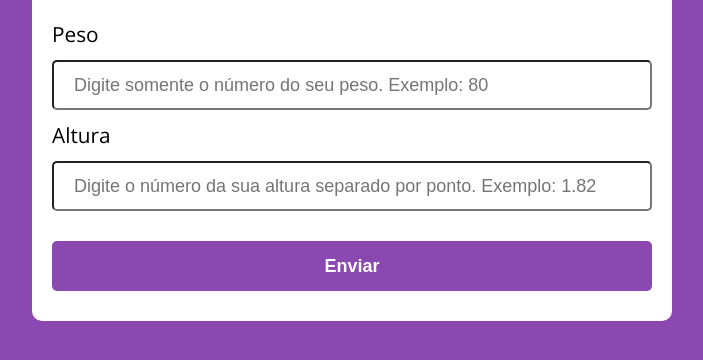
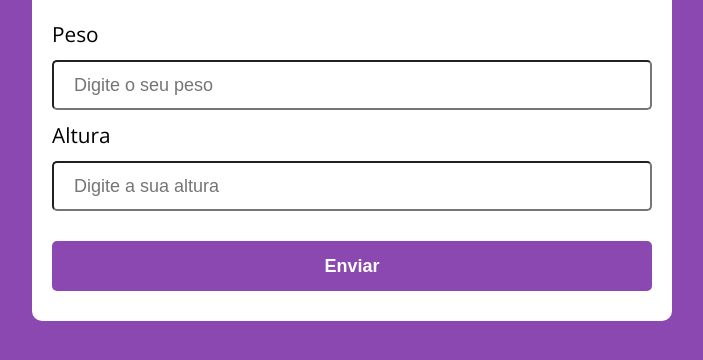
Before and after one commit to JuanVictor-cmd/Calculadora-IMC, a plain HTML site: page index.html in a window 1280 px wide. Shown: the part 334-694 px from the top of the page, without its empty margins (288-991 px from the left). Drawn offline with nearby package versions, Linux system fonts and the light colour scheme.

Commit message:
modificação nos inputs

```diff
--- a/assets/js/main.js
+++ b/assets/js/main.js
@@ -7,7 +7,7 @@
         const inputaltura = document.querySelector('#altura');
 
         const peso = Number(inputpeso.value);
-        const altura = Number(inputaltura.value);
+        const altura = Number(inputaltura.value.replace(',', '.'));
 
         if(!peso){
             resultado('Peso inválido', false);
--- a/index.html
+++ b/index.html
@@ -16,9 +16,9 @@
     <h1>Calcule seu IMC</h1>
     <form action="/" id="formulario" method="POST">
       <label for="peso">Peso</label>
-      <input type="text" id="peso" name="peso" placeholder="Digite somente o número do seu peso. Exemplo: 80">
+      <input type="text" id="peso" name="peso" placeholder="Digite o seu peso">
       <label for="altura">Altura</label>
-      <input type="text" id="altura" name="altura" placeholder="Digite o número da sua altura separado por ponto. Exemplo: 1.82">
+      <input type="text" id="altura" name="altura" placeholder="Digite a sua altura">
       <div id="resultado"></div>
       <button type="submit">Enviar</button>
     </form>
```
